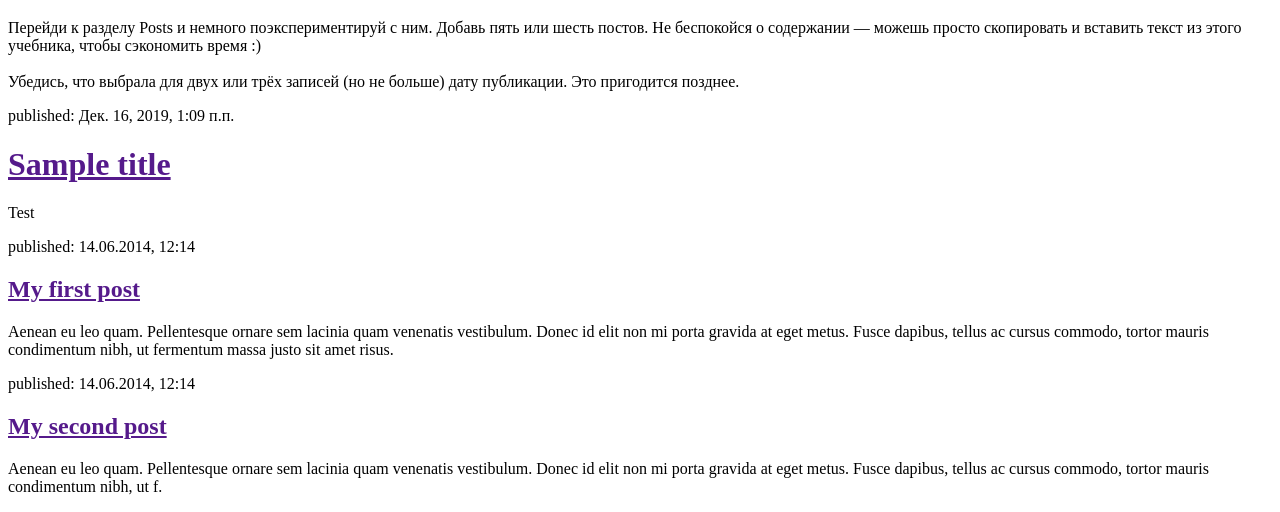
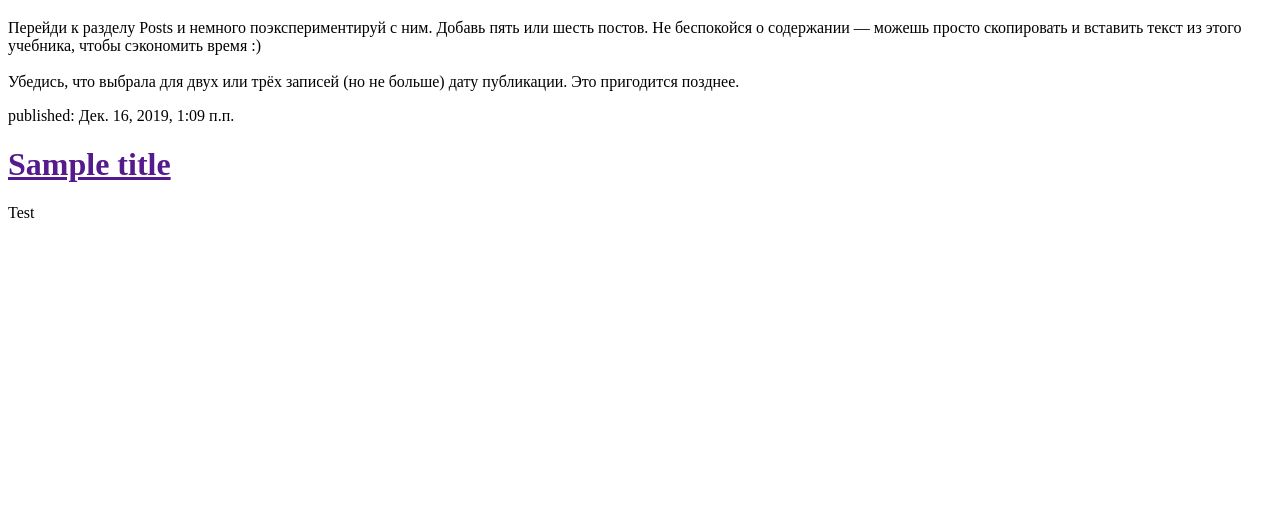
Before and after one commit to baukawarface/my-first-blog, a Django app: page / in a window 1280 px wide. Shown: the part 477-989 px from the top of the page. After the commit the page ends 695 px from the top, so only its background shows below. Run offline with Django 3.2, Linux system fonts and the light colour scheme; data comes from the database, SQL or seed files in the repository.

Commit message:
Modified templates to display posts from database.

```diff
--- a/blog/templates/blog/post_list.html
+++ b/blog/templates/blog/post_list.html
@@ -8,6 +8,7 @@
     <div>
     <h1><a href="/">Django Girls Blog</a></h1>
     </div>
+
 {% for post in posts %}
     <div>
         <p>published: {{ post.published_date }}</p>
@@ -15,16 +16,5 @@
         <p>{{ post.text|linebreaksbr }}</p>
     </div>
 {% endfor %}
-        <div>
-            <p>published: 14.06.2014, 12:14</p>
-            <h2><a href="">My first post</a></h2>
-            <p>Aenean eu leo quam. Pellentesque ornare sem lacinia quam venenatis vestibulum. Donec id elit non mi porta gravida at eget metus. Fusce dapibus, tellus ac cursus commodo, tortor mauris condimentum nibh, ut fermentum massa justo sit amet risus.</p>
-        </div>
-
-        <div>
-            <p>published: 14.06.2014, 12:14</p>
-            <h2><a href="">My second post</a></h2>
-            <p>Aenean eu leo quam. Pellentesque ornare sem lacinia quam venenatis vestibulum. Donec id elit non mi porta gravida at eget metus. Fusce dapibus, tellus ac cursus commodo, tortor mauris condimentum nibh, ut f.</p>
-        </div>
 </body>
 </html>
```
Lines whose indentation alone changed are shown as unchanged.
